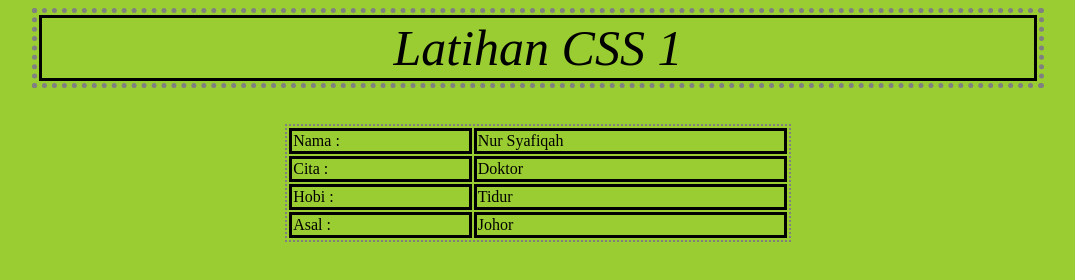
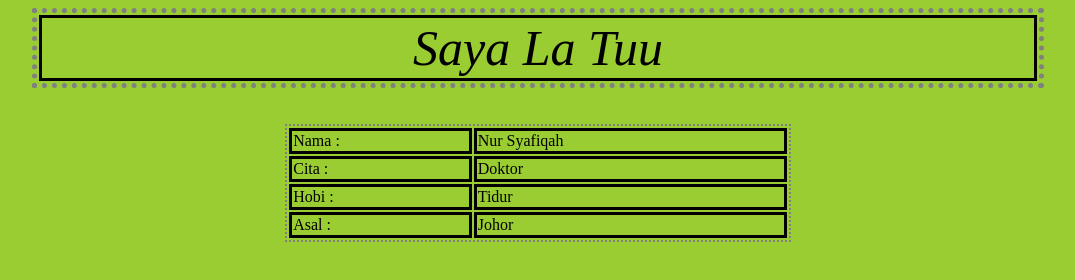
Before and after one commit to nursyafiqah383/KPD1023-CSS1, a plain HTML site: page index.html in a window 1280 px wide. Shown: the whole page, without its empty margins (102-1177 px from the left). Drawn offline with Linux system fonts and the light colour scheme.

Commit message:
Update index.html

```diff
--- a/index.html
+++ b/index.html
@@ -2,7 +2,7 @@
 
     <head>
 
-        <title>Saya La Tuu</title>
+        <title>Latihan</title>
 
         <style>
 
@@ -66,7 +66,7 @@
 
           <tr>
 
-              <td class="header">Latihan CSS 1</td>
+              <td class="header">Saya La Tuu</td>
 
           </tr>
 
```
